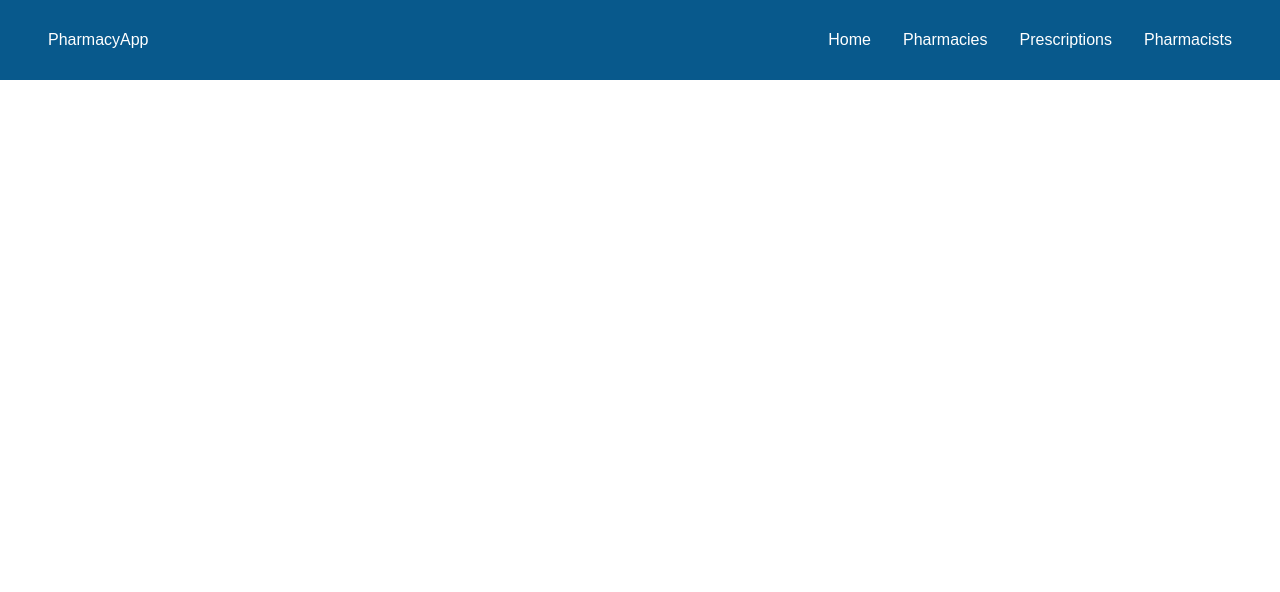
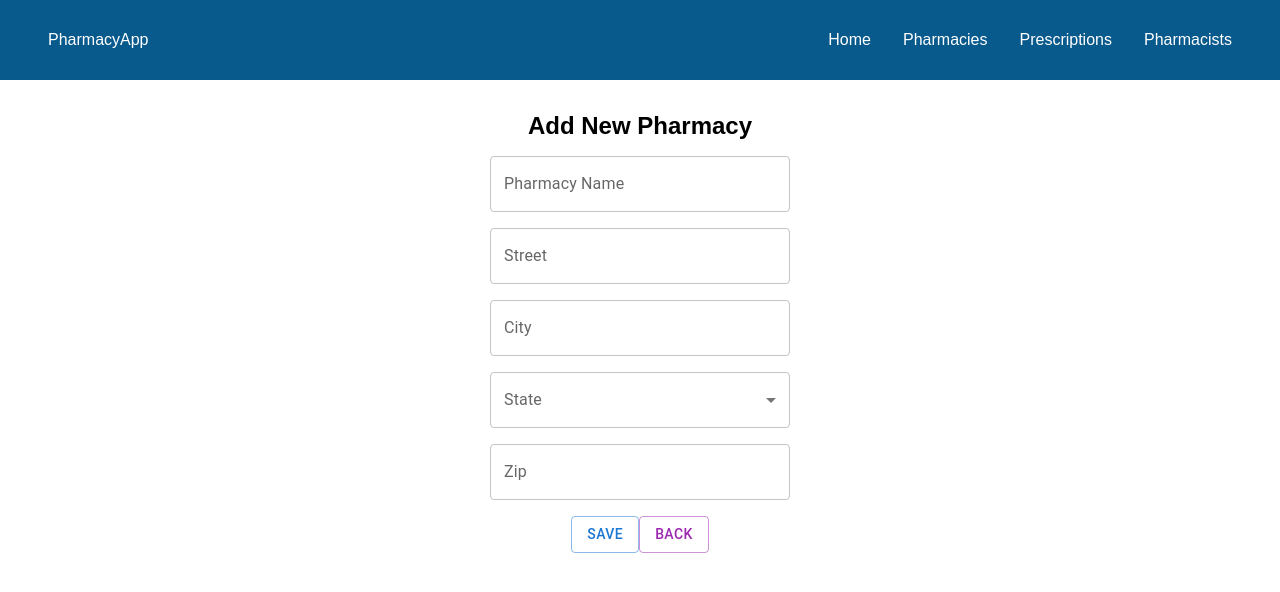
Before and after one commit to imarkov5/Pharmacy_Frontend, a React (Vite) app: page /pharmacies/add in a window 1280 px wide. Shown: the top 592 px of the page. Built offline with nearby package versions, Linux system fonts and the light colour scheme.

Commit message:
implemented add pharmacy feature

```diff
--- a/src/App.tsx
+++ b/src/App.tsx
@@ -3,9 +3,11 @@ import { Routes, Route } from "react-router-dom";
 import Navbar from "./components/navbar/Navbar.component";
 import CustomLinearProgress from "./components/custom-linear-progress/CustomLinearProgress.component";
 
+
 const Pharmacies = lazy(() => import("./pages/pharmacies/Pharmacies.page"));
 const Prescriptions = lazy(() => import("./pages/prescriptions/Prescriptions.page"));
 const Pharmacists = lazy(() => import("./pages/pharmacists/Pharmacists.page"));
+const AddPharmacy = lazy(() => import("./pages/pharmacies/AddPharmacy.page"));
 
 function App() {
   return (
@@ -16,6 +18,7 @@ function App() {
           <Routes>
             <Route path="/pharmacies">
               <Route index element={<Pharmacies />} />
+              <Route path="add" element={<AddPharmacy />} />
             </Route>
             <Route path="/prescriptions">
               <Route index element={<Prescriptions />} />
--- /dev/null
+++ b/src/pages/pharmacies/AddPharmacy.page.tsx
@@ -0,0 +1,140 @@
+import { useState } from "react";
+import "./pharmacies.scss";
+import { ICreatePharmacyDto } from "../../global.types";
+import {
+  Button,
+  FormControl,
+  InputLabel,
+  MenuItem,
+  Select,
+  TextField,
+} from "@mui/material";
+import { useNavigate } from "react-router-dom";
+import httpModule from "../../http.module";
+
+const AddPharmacy = () => {
+  const [pharmacy, setPharmacy] = useState<ICreatePharmacyDto>({
+    name: "",
+    address: {
+      street: "",
+      city: "",
+      state: "",
+      zip: "",
+    },
+  });
+
+  const redirect = useNavigate();
+
+  const handleClickSaveBtn = () => {
+    if (
+      pharmacy.name === "" ||
+      pharmacy.address.street === "" ||
+      pharmacy.address.city === "" ||
+      pharmacy.address.state === "" ||
+      pharmacy.address.zip === ""
+    ) {
+      alert("Fill out all fields");
+      return;
+    }
+    httpModule
+      .post("/Pharmacy/add-pharmacy", pharmacy)
+      .then((response) => redirect("/pharmacies"))
+      .catch((error) => console.log(error));
+  };
+  const handleClickBackBtn = () => {
+    redirect("/pharmacies");
+  };
+
+  return (
+    <div className="content">
+      <div className="add-pharmacy">
+      <h2>Add New Pharmacy</h2>
+      <TextField fullWidth
+        autoComplete="off"
+        label="Pharmacy Name"
+        variant="outlined"
+        name="name"
+        value={pharmacy.name}
+        onChange={(e) => setPharmacy({ ...pharmacy, name: e.target.value })}
+      />
+      <TextField fullWidth
+        autoComplete="off"
+        label="Street"
+        variant="outlined"
+        name="street"
+        value={pharmacy.address.street}
+        onChange={(e) =>
+          setPharmacy({
+            ...pharmacy,
+            address: { ...pharmacy.address, street: e.target.value },
+          })
+        }
+      />
+      <TextField fullWidth
+        autoComplete="off"
+        label="City"
+        variant="outlined"
+        name="city"
+        value={pharmacy.address.city}
+        onChange={(e) =>
+          setPharmacy({
+            ...pharmacy,
+            address: { ...pharmacy.address, city: e.target.value },
+          })
+        }
+      />
+      <FormControl fullWidth>
+        <InputLabel>State</InputLabel>
+        <Select
+          value={pharmacy.address.state}
+          label="State"
+          onChange={(e) =>
+            setPharmacy({
+              ...pharmacy,
+              address: { ...pharmacy.address, state: e.target.value },
+            })
+          }
+        >
+          <MenuItem value="AL">Alabama</MenuItem>
+          <MenuItem value="AK">Alaska</MenuItem>
+          <MenuItem value="AZ">Arizona</MenuItem>
+          <MenuItem value="AR">Arkansas</MenuItem>
+          <MenuItem value="CA">California</MenuItem>
+          <MenuItem value="CO">Colorado</MenuItem>
+          <MenuItem value="ID">Idaho</MenuItem>
+          <MenuItem value="NY">New York</MenuItem>
+          <MenuItem value="TX">Texas</MenuItem>
+          <MenuItem value="WA">Washington</MenuItem>
+        </Select>
+      </FormControl>
+      <TextField fullWidth
+        autoComplete="off"
+        label="Zip"
+        variant="outlined"
+        name="zip"
+        value={pharmacy.address.zip}
+        onChange={(e) =>
+          setPharmacy({
+            ...pharmacy,
+            address: { ...pharmacy.address, zip: e.target.value },
+          })
+        }
+      />
+      <div className="btns">
+        <Button variant="outlined" color="primary" onClick={handleClickSaveBtn}>
+          Save
+        </Button>
+        <Button
+          variant="outlined"
+          color="secondary"
+          onClick={handleClickBackBtn}
+        >
+          Back
+        </Button>
+      </div>
+      </div>
+    </div>
+  );
+};
+
+export default AddPharmacy;
--- a/src/pages/pharmacies/Pharmacies.page.tsx
+++ b/src/pages/pharmacies/Pharmacies.page.tsx
@@ -2,13 +2,16 @@ import { useEffect, useState } from "react";
 import "./pharmacies.scss";
 import httpModule from "../../http.module";
 import { IPharmacy } from "../../global.types";
-import { CircularProgress } from "@mui/material";
+import { Button, CircularProgress } from "@mui/material";
 
 import PharmaciesGrid from "../../components/pharmacies/PharmaciesGrid.component";
+import { useNavigate } from "react-router-dom";
+import { Add } from "@mui/icons-material";
 
 const Pharmacies = () => {
   const [pharmacies, setPharmacies] = useState<IPharmacy[]>([]);
   const [loading, setLoading] = useState<boolean>(false);
+  const redirect = useNavigate();
 
   useEffect(() => {
     setLoading(true);
@@ -29,6 +32,9 @@ const Pharmacies = () => {
     <div className="content pharmacies">
       <div className="heading">
         <h2>Pharmacies</h2>
+        <Button variant="outlined" onClick={() => redirect("/pharmacies/add")}>
+          <Add />
+        </Button>
       </div>
       {loading ? (
         <CircularProgress size={100} />
--- a/src/pages/pharmacies/pharmacies.scss
+++ b/src/pages/pharmacies/pharmacies.scss
@@ -5,3 +5,9 @@
     width: 100%;
   }
 }
+.add-pharmacy {
+  width: 300px;
+  max-width: 100%;
+  @include d-flex(column, flex-start, center);
+  gap: 1rem;
+}
```
